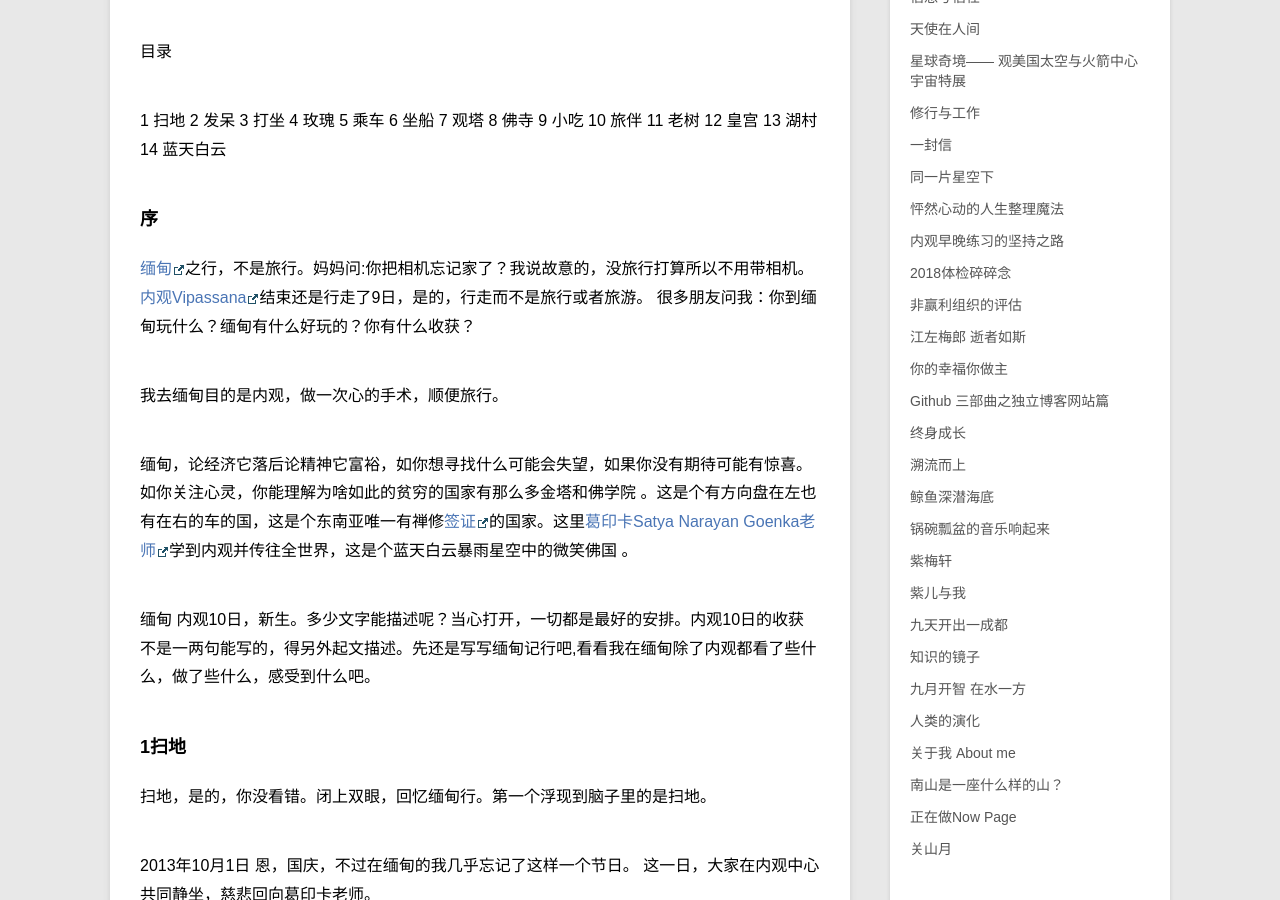
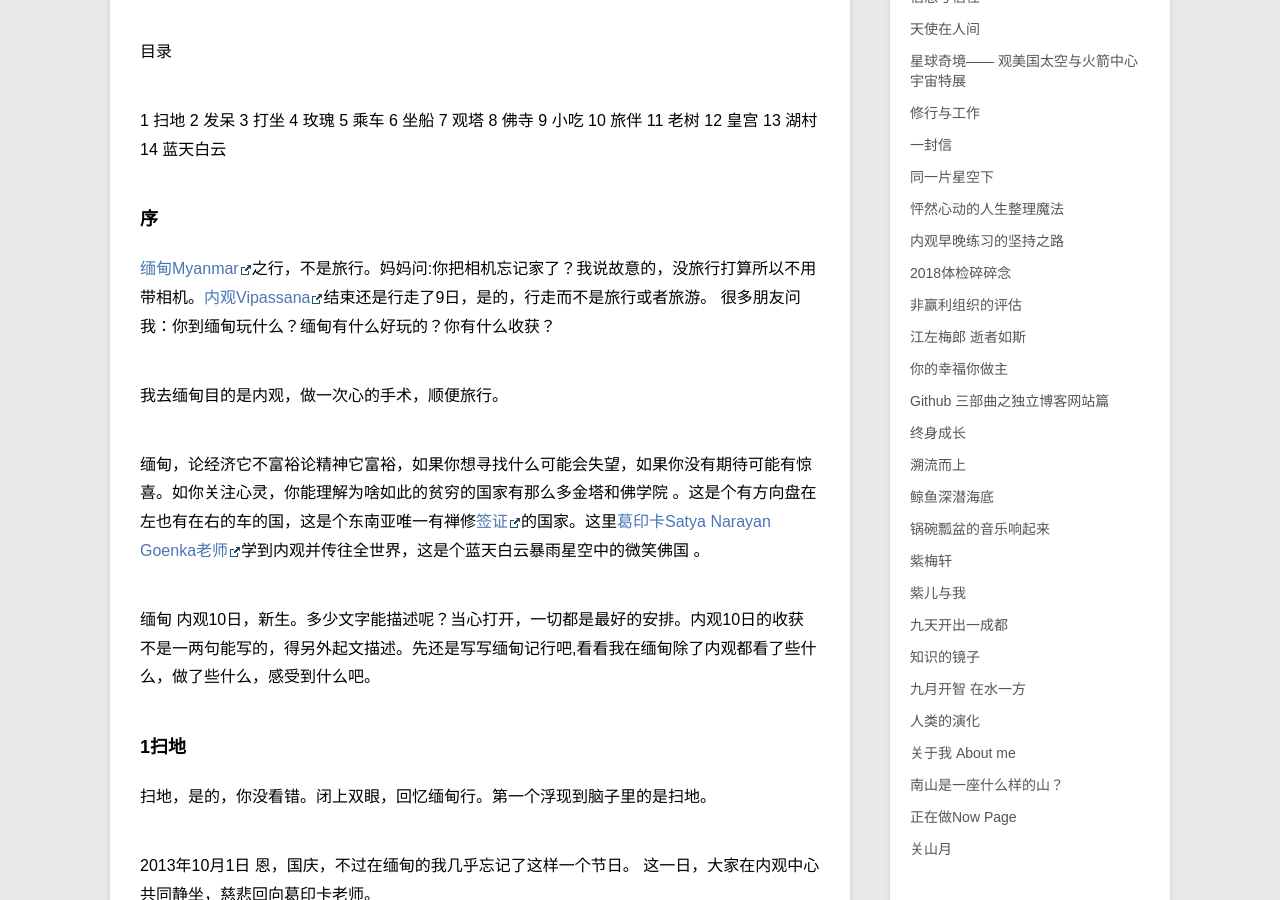
Before and after one commit to violettianjie/violettianjie.github.io, a Jekyll site: the page built from _posts/blog/2018-12-09-travel.md, in a window 1280 px wide and 900 px high, scrolled down 308 px. Built offline with Jekyll 4.4.1, drawn with Linux system fonts in a browser that asks for light colours.

Commit message:
Update 2018-12-09-travel.md

```diff
--- a/_posts/blog/2018-12-09-travel.md
+++ b/_posts/blog/2018-12-09-travel.md
@@ -28,12 +28,12 @@ category: blog
 
 ### 序
 
-[缅甸](https://www.fmprc.gov.cn/web/gjhdq_676201/gj_676203/yz_676205/1206_676788/1206x0_676790/)之行，不是旅行。妈妈问:你把相机忘记家了？我说故意的，没旅行打算所以不用带相机。[内观Vipassana](http://ng.81355.net/)结束还是行走了9日，是的，行走而不是旅行或者旅游。
+[缅甸Myanmar](https://www.fmprc.gov.cn/web/gjhdq_676201/gj_676203/yz_676205/1206_676788/1206x0_676790/)之行，不是旅行。妈妈问:你把相机忘记家了？我说故意的，没旅行打算所以不用带相机。[内观Vipassana](http://ng.81355.net/)结束还是行走了9日，是的，行走而不是旅行或者旅游。
 很多朋友问我：你到缅甸玩什么？缅甸有什么好玩的？你有什么收获？
 
 我去缅甸目的是内观，做一次心的手术，顺便旅行。
 
-缅甸，论经济它落后论精神它富裕，如你想寻找什么可能会失望，如果你没有期待可能有惊喜。如你关注心灵，你能理解为啥如此的贫穷的国家有那么多金塔和佛学院 。这是个有方向盘在左也有在右的车的国，这是个东南亚唯一有禅修[签证](https://evisa.moip.gov.mm/NewApplication.aspx#)的国家。这里[葛印卡Satya Narayan Goenka老师](https://baike.baidu.com/item/%E8%91%9B%E5%8D%B0%E5%8D%A1/10988417?fr=aladdin)学到内观并传往全世界，这是个蓝天白云暴雨星空中的微笑佛国 。
+缅甸，论经济它不富裕论精神它富裕，如果你想寻找什么可能会失望，如果你没有期待可能有惊喜。如你关注心灵，你能理解为啥如此的贫穷的国家有那么多金塔和佛学院 。这是个有方向盘在左也有在右的车的国，这是个东南亚唯一有禅修[签证](https://evisa.moip.gov.mm/NewApplication.aspx#)的国家。这里[葛印卡Satya Narayan Goenka老师](https://baike.baidu.com/item/%E8%91%9B%E5%8D%B0%E5%8D%A1/10988417?fr=aladdin)学到内观并传往全世界，这是个蓝天白云暴雨星空中的微笑佛国 。
 
 缅甸 内观10日，新生。多少文字能描述呢？当心打开，一切都是最好的安排。内观10日的收获不是一两句能写的，得另外起文描述。先还是写写缅甸记行吧,看看我在缅甸除了内观都看了些什么，做了些什么，感受到什么吧。
 
```
